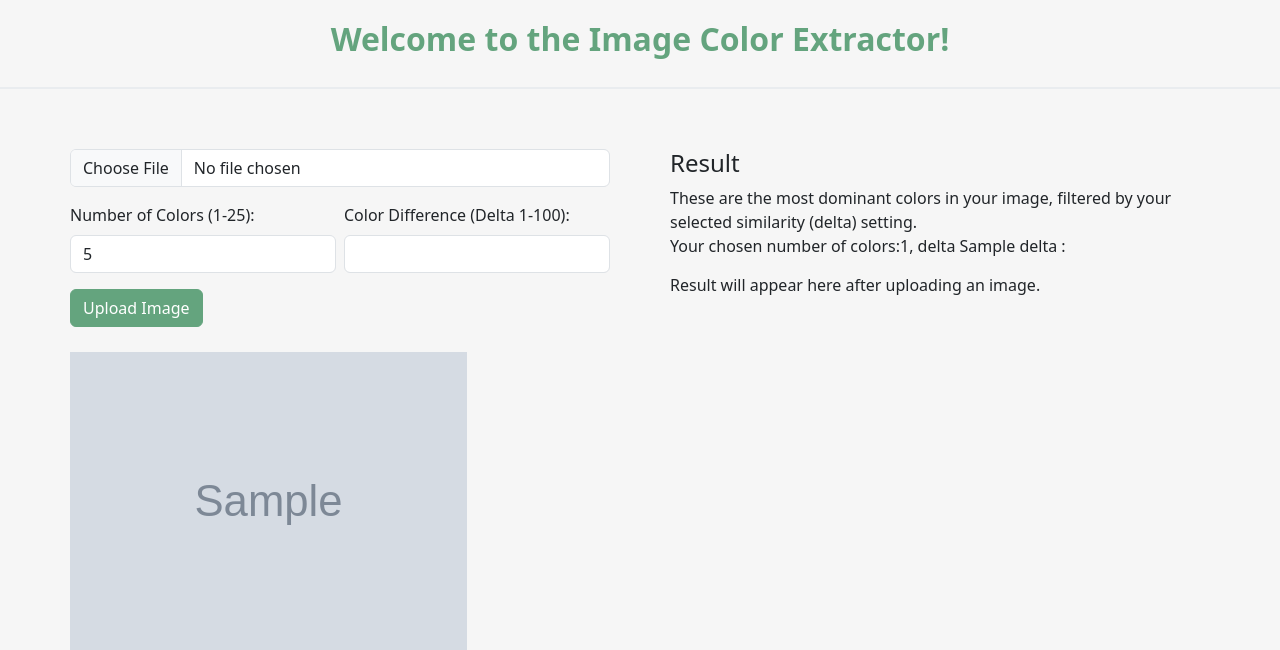
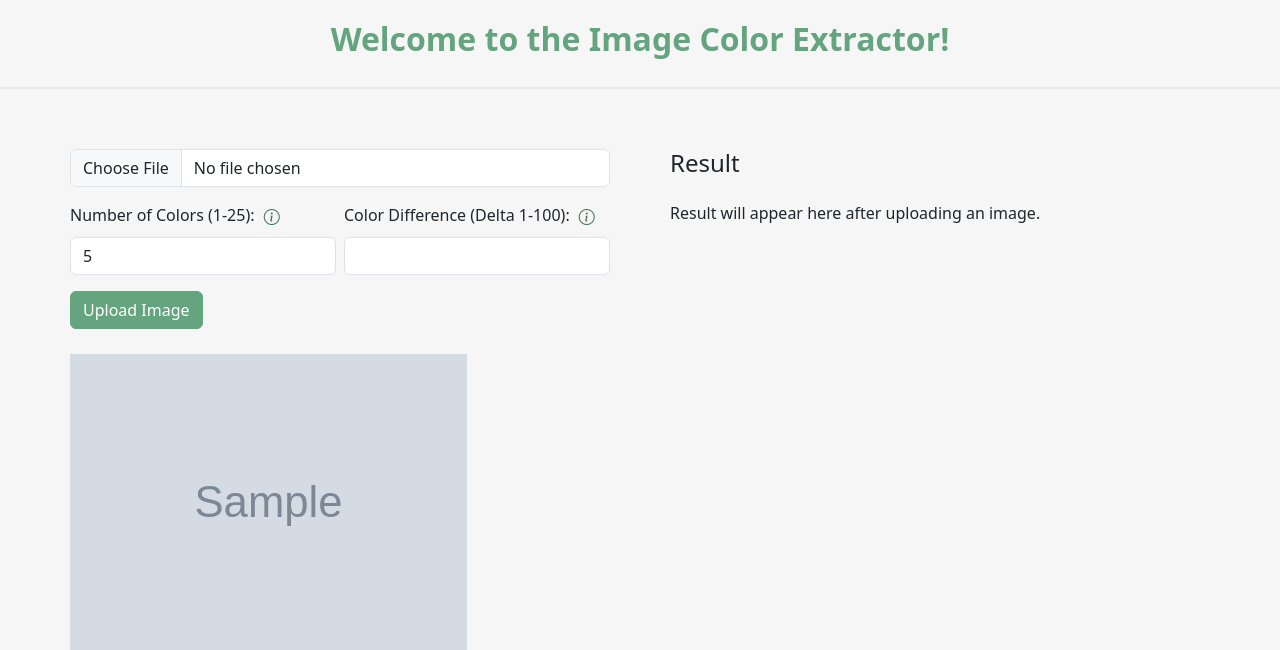
Before and after one commit to LegradiK/image_color_extractor, a Flask app: template templates/home.html in a window 1280 px wide. Shown: the top 650 px of the page. Run offline with Flask 3, Linux system fonts and the light colour scheme; the template is opened without the code that fills it: most values are stand-ins (such as "Sample title", 1, 10 or a date in 2020); grey boxes marked "Sample" are stand-in pictures.

Commit message:
added info icons, numbers to the color items

```diff
--- a/static/style.css
+++ b/static/style.css
@@ -73,6 +73,23 @@ p {
     font-weight: bold;
 }
 
+.info-icon {
+    border: none;
+    background: transparent;
+    padding: 0;
+    margin-left: 5px;
+    font-size: 1rem;
+    vertical-align: middle;
+    cursor: pointer;
+    color: #467356;
+}
+
+.tooltip-inner {
+    white-space: pre-line;   /* preserves line breaks */
+    max-width: 250px;        /* optional: limit width */
+    text-align: left;        /* optional: nicer alignment */
+}
+
 .image-space{
     width: 31vw;
     height: 50vh;
@@ -108,6 +125,30 @@ p {
     margin-bottom: 10px;
 }
 
+/* Remove default padding for ol */
+.custom-ol {
+    padding-left: 30px; /* space for numbers */
+    counter-reset: my-counter; /* reset numbering */
+    list-style: none;
+}
+
+/* Style numbers and li spacing */
+.custom-ol li {
+    counter-increment: my-counter;
+    display: flex;
+    align-items: center;
+    gap: 15px;
+    margin-bottom: 6px;                /* space between number and color box */
+}
+
+.custom-ol li::before {
+    content: counter(my-counter) "."; /* show the number */
+    font-weight: bold;
+    width: 20px;     /* space for number */
+    text-align: right;
+    margin-right: 10px;
+}
+
 /* FOOTER */
 footer {
     flex-shrink: 0;
--- a/templates/base.html
+++ b/templates/base.html
@@ -9,6 +9,7 @@
 
     <!-- Bootstrap CSS -->
     <link href="https://cdn.jsdelivr.net/npm/bootstrap@5.3.3/dist/css/bootstrap.min.css" rel="stylesheet">
+    <link href="https://cdn.jsdelivr.net/npm/bootstrap-icons@1.11.1/font/bootstrap-icons.css" rel="stylesheet">
 
     <link rel="stylesheet" href="{{ url_for('static', filename='style.css') }}">
   </head>
@@ -20,7 +21,12 @@
 
         {% include 'footer.html' %}
     </main>
-
+    <script>
+      document.addEventListener('DOMContentLoaded', function () {
+          const tooltipTriggerList = document.querySelectorAll('[data-bs-toggle="tooltip"]');
+          tooltipTriggerList.forEach(el => new bootstrap.Tooltip(el, {trigger: 'click'}));
+          });
+    </script>
     <script src="https://cdn.jsdelivr.net/npm/@popperjs/core@2.11.8/dist/umd/popper.min.js"></script>
     <script src="https://cdn.jsdelivr.net/npm/bootstrap@5.3.3/dist/js/bootstrap.min.js"></script>
 
--- a/templates/home.html
+++ b/templates/home.html
@@ -9,11 +9,19 @@
             </div>
             <div class="row g-2 mb-3">
                 <div class="col-md">
-                    <label for="num_colors" class="form-label">Number of Colors (1-25):</label>
+                    <label for="num_colors" class="form-label">Number of Colors (1-25):
+                        <i class="bi bi-info-circle info-icon" data-bs-toggle="tooltip" title="How many dominant colors to extract from your picture"></i>
+                    </label>
                     <input type="number" id="num_colors" name="num_colors" class="form-control" value="5" min="1" max="25" required>
                 </div>
                 <div class="col-md">
-                    <label for="delta_colors" class="form-label">Color Difference (Delta 1-100):</label>
+                    <label for="delta_colors" class="form-label">Color Difference (Delta 1-100):
+                        <i class="bi bi-info-circle info-icon" data-bs-toggle="tooltip"
+                        title="How strictly similar colors are grouped.
+                        Example:
+                        5 → Only almost identical colors are grouped.
+                        50 → Similar shades are grouped together."></i>
+                    </label>
                     <input type="number" id="delta_colors" name="delta_colors" class="form-control" min="1" max="255" required>
                 </div>
             </div>
@@ -32,17 +40,17 @@
 
     <div class="right-box">
         <h4>Result</h4>
+        {% if colors %}
             <p class="explanation_text">
                 These are the most dominant colors in your image, filtered by your selected similarity (delta) setting.
             </p>
             <p class="user_choices">
-            Your chosen number of colors:{{ num_colors }}, delta {{ delta }} :
+                Your chosen number of colors: <strong>{{ num_colors }}</strong>, delta <strong>{{ delta }}</strong> :
             </p>
-        {% if colors %}
             <div class="result-box">
-                <ul>
+                <ol class="custom-ol">
                     {% for color in top_colors %}
-                    <li style="display: flex; align-items: center; gap: 15px;">
+                        <li style="align-items: center; gap: 15px;">
                             <!-- Color box -->
                             <span
                             style="display: inline-block; width: 60px; height: 20px; border: 1px solid #fff;
@@ -51,7 +59,7 @@
                             {{ color }}
                         </li>
                     {% endfor %}
-                </ul>
+                </ol>
             </div>
         {% else %}
             <div class="result-box">
```
Also changed, not shown: README.md, static/info.png (deleted). Lines whose indentation alone changed are shown as unchanged.
